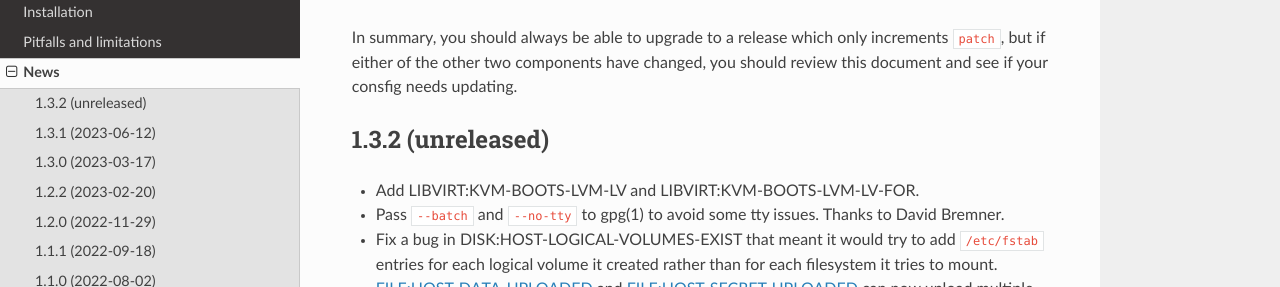
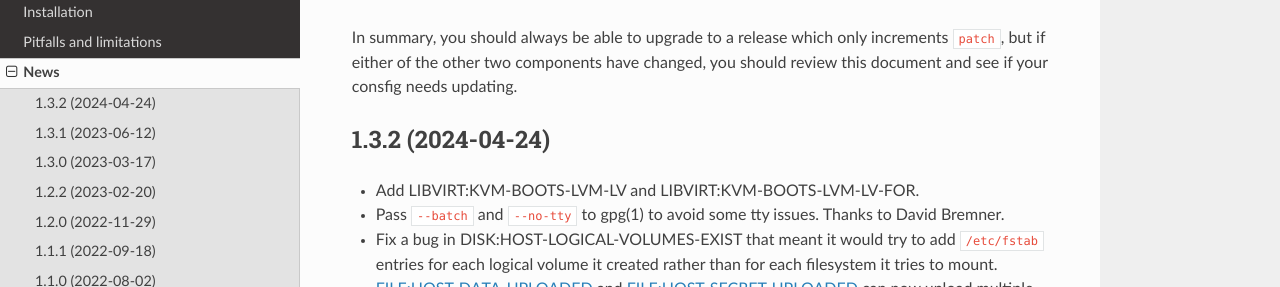
Before and after one commit to spwhitton/consfigurator, a Sphinx documentation site: the page built from doc/news.rst, in a window 1280 px wide and 900 px high, scrolled down 386 px. Shown: the part 137-424 px from the top of the window. Built offline with Sphinx 7.4.7 and the Read the Docs theme 2.0.0, drawn with Linux system fonts in a browser that asks for light colours; pages that are not in the unit, such as notebooks, are missing from menus.

```diff
--- a/doc/conf.py
+++ b/doc/conf.py
@@ -22,7 +22,7 @@ copyright = '2015-2018, 2020-2023, Sean Whitton, 2021-2022 David Bremner'
 author = 'Sean Whitton'
 
 # The full version, including alpha/beta/rc tags
-release = '1.3.1'
+release = '1.3.2'
 
 
 # -- General configuration ---------------------------------------------------
--- a/doc/news.rst
+++ b/doc/news.rst
@@ -23,7 +23,7 @@ In summary, you should always be able to upgrade to a release which only
 increments ``patch``, but if either of the other two components have changed,
 you should review this document and see if your consfig needs updating.
 
-1.3.2 (unreleased)
+1.3.2 (2024-04-24)
 ------------------
 
 - Add LIBVIRT:KVM-BOOTS-LVM-LV and LIBVIRT:KVM-BOOTS-LVM-LV-FOR.
```
Also changed, not shown: 3 other files.
